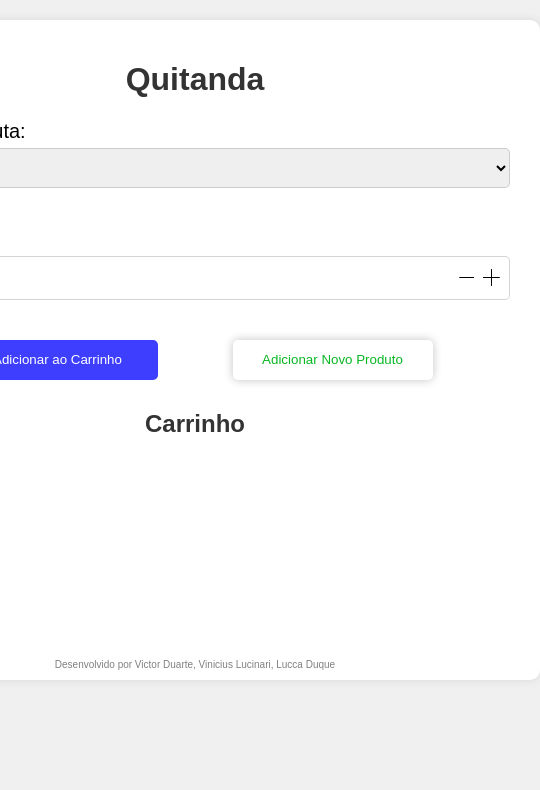
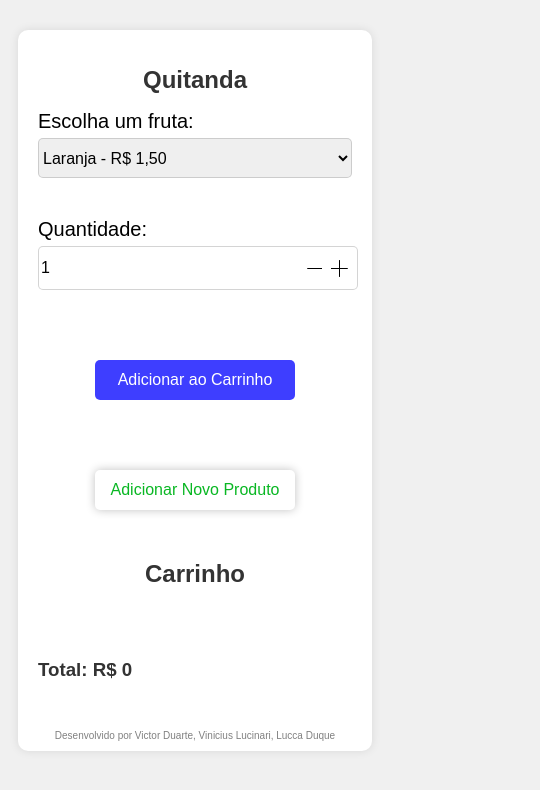
Before and after one commit to lucinari10/Quitanda, a plain HTML site: page index.html in a window 390 px wide. Shown: the whole page, 540 px wide, since content can reach past the window. Drawn offline with Linux system fonts and the light colour scheme.

Commit message:
responsividade

```diff
--- a/styles.css
+++ b/styles.css
@@ -1,20 +1,21 @@
 body {
     font-family: Arial, sans-serif;
     display: flex;
-    justify-content:center;
-    align-items:flex-start;
+    justify-content: center;
+    align-items: flex-start;
     height: 100vh;
     background-color: #f0f0f0;
     margin-top: 20px;
-
+    padding: 10px; /* Adicionando padding para telas menores */
 }
 
 h1, h2, h3 {
     color: #333;
 }
 
-.container{
-    width: 650px;
+.container {
+    width: 100%;
+    max-width: 650px; /* Definindo um tamanho máximo */
     text-align: center;
     padding: 20px;
     background-color: #fff;
@@ -22,15 +23,14 @@ h1, h2, h3 {
     box-shadow: 0 0 10px rgba(0, 0, 0, 0.1);
 }
 
-
 .product {
     display: flex;
     flex-direction: column;
     margin-bottom: 20px;
 }
 
-.selectProduct{
-    margin-bottom: 40px;
+.selectProduct, .selectQuantity {
+    margin-bottom: 40px; /* Mantendo o espaçamento original */
 }
 
 label {
@@ -40,80 +40,60 @@ label {
     margin-bottom: 5px;
 }
 
-#product-select{
-    display: flex;
+#product-select, #quantity {
     height: 40px;
-    width: 640px;
+    width: 100%; /* Tornando responsivo */
     border: 1px solid #9e9e9e71;
     border-radius: 5px;
     text-align: justify;
 }
 
-.selectQuantity{
-    margin-bottom: 40px;
-}
-
-#quantity{
-    display: flex;
-    height: 40px;
-    width: 634px;
-    border: 1px solid #9e9e9e71;
-    border-radius: 5px;
-}
-
-.button{
-    display: flex;
-    justify-content: center;
-    margin-bottom: 10px;
-}
-
-.buttons{
+.buttons {
     display: flex;
     flex-direction: row;
     justify-content: space-around;
     margin: 0px 50px 0px 50px;
+    gap: 10px; /* Espaçamento entre os botões em telas menores */
+    flex-wrap: wrap; /* Permite quebra de linha em telas menores */
 }
 
-
-
-button#add-to-cart {
+button#add-to-cart, button#show-add-product-form {
     height: 40px;
     width: 200px;
     padding: 5px 10px;
+    margin-top: 30px;
+    margin-bottom: 30px;
     cursor: pointer;
+    border-radius: 5px;
+}
+
+button#add-to-cart {
     background-color: rgb(62, 62, 255);
     color: white;
     border: none;
-    border-radius: 5px;
 }
 
-button#add-to-cart:hover{
+button#add-to-cart:hover {
     transition: 1.5s;
     background-color: white;
     color: rgb(62, 62, 255);
     box-shadow: 0 0 10px rgba(0, 0, 0, 0.242);
 }
 
-button#show-add-product-form{
-    height: 40px;
-    width: 200px;
-    padding: 5px 10px;
-    cursor: pointer;
+button#show-add-product-form {
     background-color: white;
     color: rgb(9, 183, 35);
     box-shadow: 0 0 10px rgba(0, 0, 0, 0.242);
     border: none;
-    border-radius: 5px;
 }
 
-button#show-add-product-form:hover{
+button#show-add-product-form:hover {
     transition: 1.5s;
-    background-color:rgb(9, 183, 35);
+    background-color: rgb(9, 183, 35);
     color: white;
-
 }
 
-.actionScriptBackground{
+.actionScriptBackground {
     position: fixed;
     top: 0;
     bottom: 0;
@@ -127,11 +107,12 @@ button#show-add-product-form:hover{
     align-items: center;
 }
 
-.add-product{
+.add-product {
     position: relative;
     top: -112px;
     height: 38.5em;
-    width: 35em;
+    width: 100%;
+    max-width: 400px; /* Limite máximo para responsividade */
     display: none;
     flex-direction: column;
     justify-content: space-around;
@@ -146,8 +127,7 @@ button#show-add-product-form:hover{
     background-color: #fff;
 }
 
-
-.productName{
+.productName {
     display: flex;
     flex-direction: column;
     font-size: 1.5em;
@@ -155,7 +135,7 @@ button#show-add-product-form:hover{
     margin-bottom: 17px;
 }
 
-.inputName{
+.inputName, .inputPrice {
     font-size: 1.25em;
     padding: 10px 0 10px 15px;
     border-radius: 30px;
@@ -163,31 +143,20 @@ button#show-add-product-form:hover{
     margin-top: -20px;
 }
 
-
-  .inputPrice{
-    font-family: var(--font);
-    font-size: 1.25em;
-    padding: 10px 0 10px 15px;
-    border-radius: 30px;
-    margin-bottom: 10px;
-    margin-top: -20px;
-  }
-
-
-  input[type=number]::-webkit-inner-spin-button {
+input[type=number]::-webkit-inner-spin-button {
     all: unset;
     min-width: 21px;
     min-height: 45px;
     margin: 17px;
     padding: 0px;
     background-image:
-    linear-gradient(to top, transparent 0px, transparent 16px, rgb(255, 255, 255) 16px, rgb(255, 255, 255) 26px, transparent 26px, transparent 35px, #000 35px,#000 36px,transparent 36px, transparent 40px),
-    linear-gradient(to right, transparent 0px, transparent 10px, #000 10px, #000 11px, transparent 11px, transparent 21px);
+        linear-gradient(to top, transparent 0px, transparent 16px, rgb(255, 255, 255) 16px, rgb(255, 255, 255) 26px, transparent 26px, transparent 35px, #000 35px, #000 36px, transparent 36px, transparent 40px),
+        linear-gradient(to right, transparent 0px, transparent 10px, #000 10px, #000 11px, transparent 11px, transparent 21px);
     transform: rotate(90deg) scale(0.8, 0.9);
-    cursor:pointer;
-  }
+    cursor: pointer;
+}
 
-  .priceTittle{
+.priceTittle {
     display: flex;
     flex-direction: column;
     font-size: 1.5em;
@@ -195,7 +164,7 @@ button#show-add-product-form:hover{
     margin-bottom: 17px;
 }
 
-.buttonAdd{
+.buttonAdd {
     height: 40px;
     width: 200px;
     padding: 5px 10px;
@@ -207,55 +176,76 @@ button#show-add-product-form:hover{
     border-radius: 5px;
 }
 
-.buttonAdd{
+.buttonAdd:hover {
     transition: 1.5s;
-    background-color:rgb(9, 183, 35);
+    background-color: rgb(9, 183, 35);
     color: white;
-
 }
 
-.cart{
+.cart {
     display: flex;
     flex-direction: column;
-    align-items: first baseline;
+    align-items: flex-start; /* Alinhamento para a esquerda */
 }
 
 #cart-items {
     position: relative;
-    left: -35px;
-    display: flex;
-    flex-direction: column;
+    left: 0;
+    width: 100%; /* Tornando responsivo */
+    height: auto;
+    max-height: 150px; /* Definindo um tamanho máximo */
+    overflow-y: auto;
+    list-style-type: none;
+    padding-left: 0;
+    margin-left: 0; /* Removendo margem extra */
     text-align: justify;
-    height: 80px;
-    width: 630px;
-    overflow-y: scroll;
-    list-style-type: none;
-}
-
-#cart-items::-webkit-scrollbar{
-    width: 10px;
-    background-color: #8b8b8b2f;
-    border-radius: 80px;
-    margin-left: 150px;
-}
-
-#cart-items::-webkit-scrollbar-thumb{
-    background-color: #8b8b8b88;
-    border-radius:80px;
 }
 
 #cart-items li {
     background-color: #fff;
-    padding: 5px 0 5px 0;
+    padding: 5px 0;
+}
+
+#cart-items::-webkit-scrollbar {
+    width: 10px;
+    background-color: #8b8b8b2f;
+    border-radius: 80px;
+}
+
+#cart-items::-webkit-scrollbar-thumb {
+    background-color: #8b8b8b88;
+    border-radius: 80px;
 }
 
 #total-price {
     font-weight: bold;
 }
 
-p{
+p {
     position: relative;
     top: 20px;
     color: gray;
     font-size: 10px;
 }
+
+/* Media query para dispositivos móveis */
+@media (max-width: 480px) {
+    h1 {
+        font-size: 1.5em; /* Reduzindo o tamanho do título */
+    }
+
+    #product-select, #quantity {
+        font-size: 16px; /* Ajustando o tamanho da fonte para telas menores */
+    }
+
+    button#add-to-cart, button#show-add-product-form {
+        font-size: 16px; /* Ajustando o tamanho da fonte dos botões */
+    }
+
+    #cart-items li {
+        font-size: 14px; /* Reduzindo o tamanho da fonte dos itens do carrinho */
+    }
+    .add-product{
+        width: 340px;
+    }
+}
```
